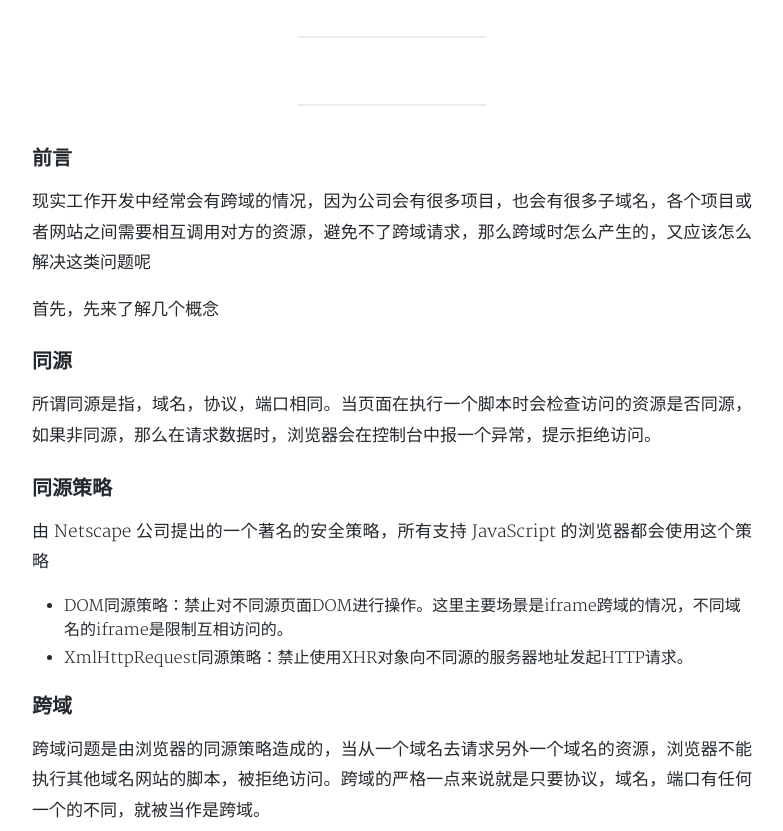
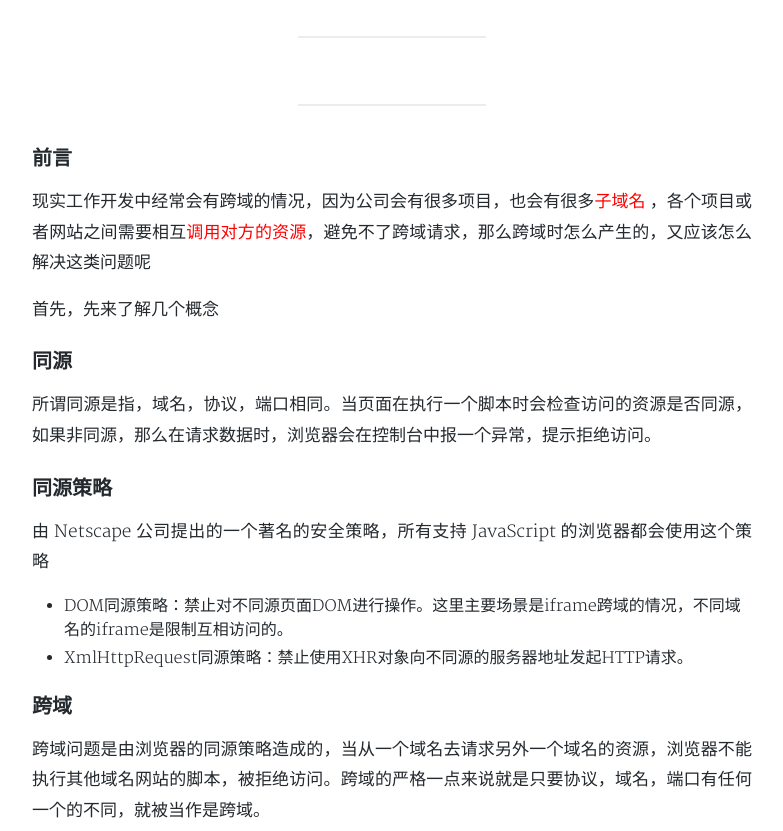
Before and after one commit to gobige/gobige.github.io, a Jekyll site: the page built from _posts/2018-01-03-crossdomain.md, in a window 1280 px wide and 900 px high, scrolled down 395 px, cut to the strip 69-900 px from the top of the window. Shown: the whole strip, without its empty margins (248-1031 px from the left). Built offline with Jekyll 4.4.1, drawn with Linux system fonts in a browser that asks for light colours; nearby versions of some CDN libraries; a style sheet for code colours, icons or effects is not loaded.

Commit message:
Update 2018-01-03-crossdomain.md

```diff
--- a/_posts/2018-01-03-crossdomain.md
+++ b/_posts/2018-01-03-crossdomain.md
@@ -10,7 +10,8 @@ tags:
 ---
 
 ### 前言
-现实工作开发中经常会有跨域的情况，因为公司会有很多项目，也会有很多子域名，各个项目或者网站之间需要相互调用对方的资源，避免不了跨域请求，那么跨域时怎么产生的，又应该怎么解决这类问题呢
+现实工作开发中经常会有跨域的情况，因为公司会有很多项目，也会有很多<span style="color: red;">子域名</span>
+，各个项目或者网站之间需要相互<span style="color: red;">调用对方的资源</span>，避免不了跨域请求，那么跨域时怎么产生的，又应该怎么解决这类问题呢
 
 首先，先来了解几个概念
 
```
